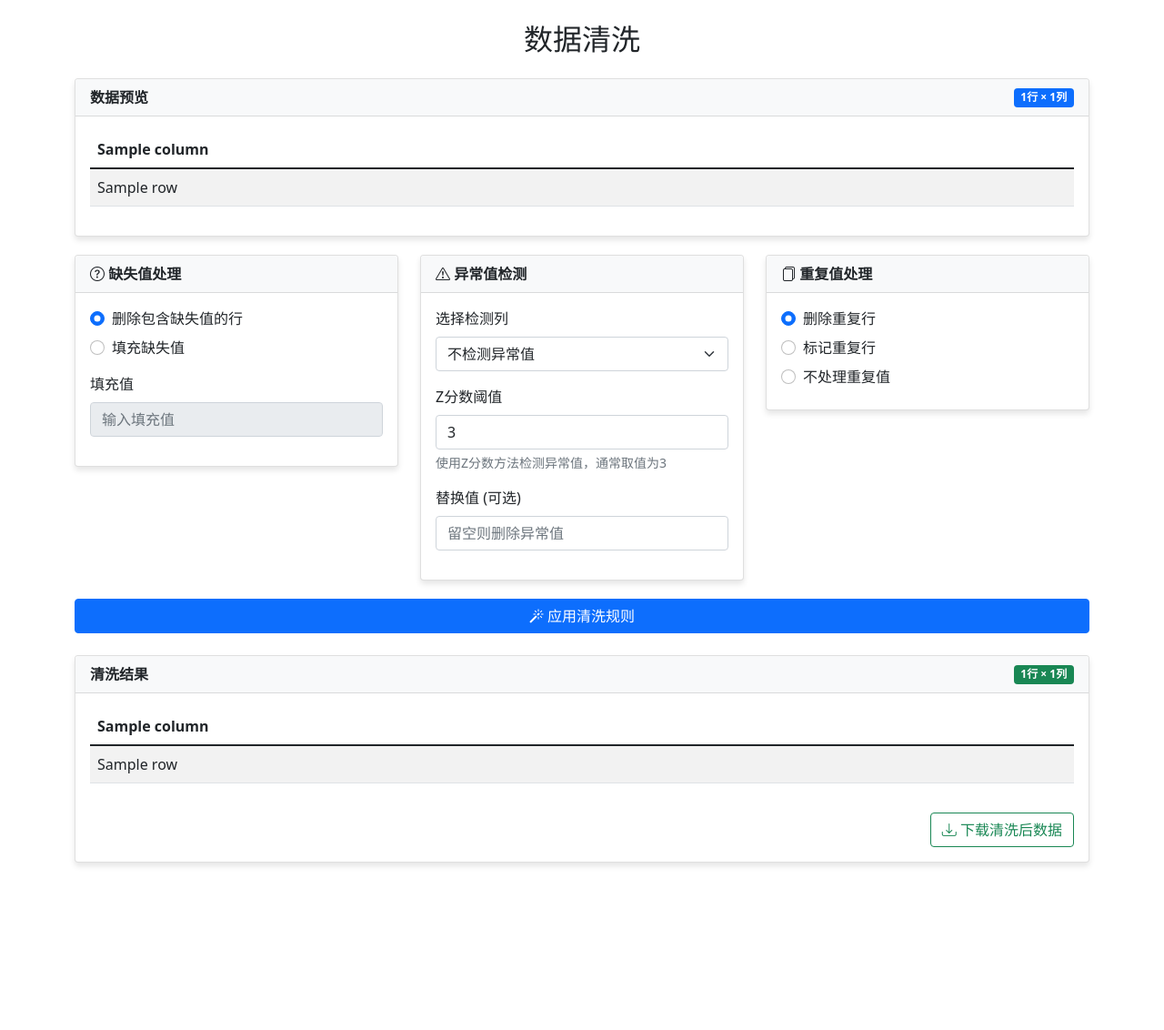
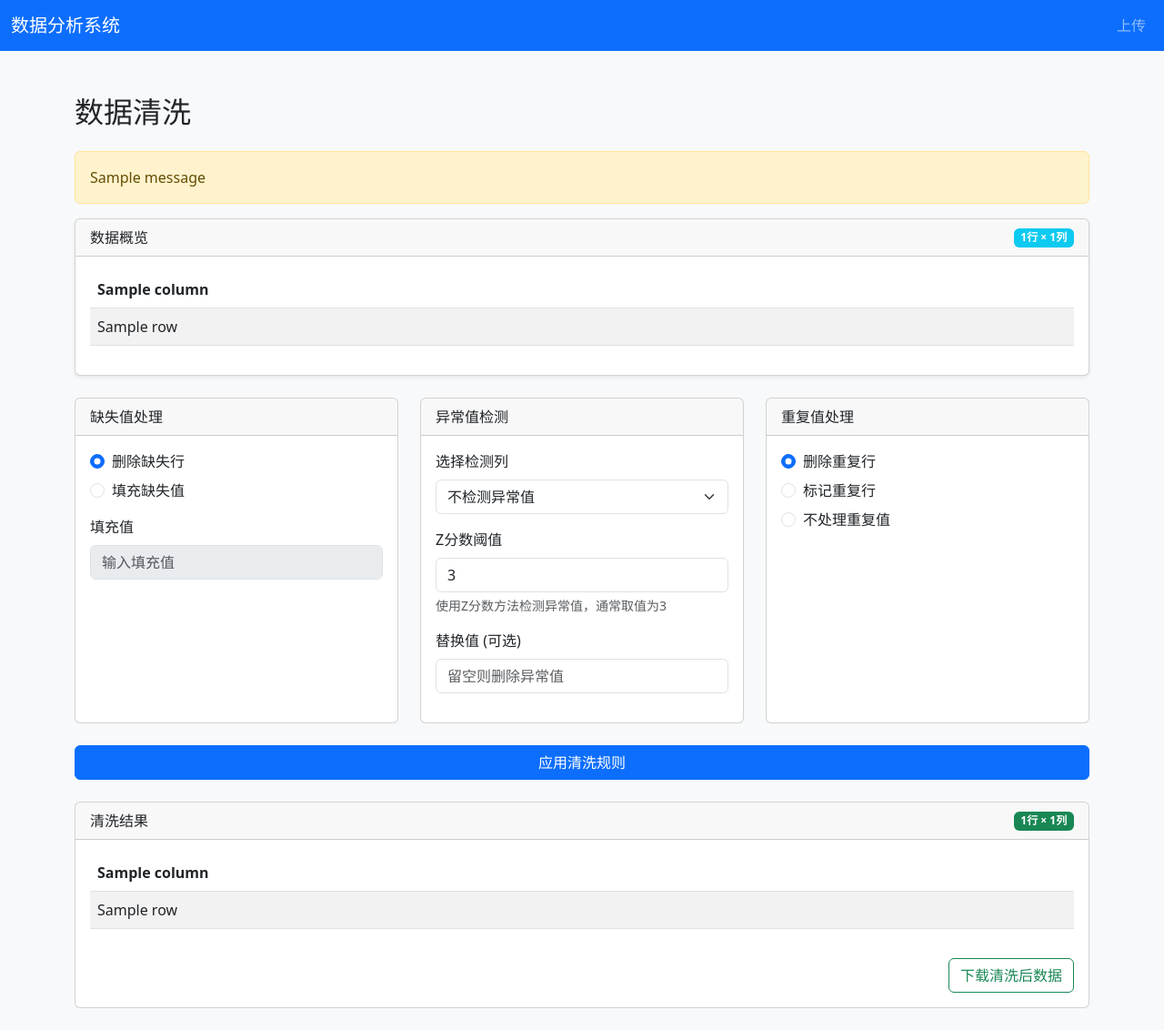
Before and after one commit to Fuze1111/python_course_exp_interactive_data_analysis_system, a Flask app: template templates/clean.html in a window 1280 px wide. Shown: the whole page at 91% size. Before the commit the page ends 952 px from the top, so only its background shows below. Run offline with Flask 3, Linux system fonts and the light colour scheme; the template is opened without the code that fills it: most values are stand-ins (such as "Sample title", 1, 10 or a date in 2020); one stand-in notice (Sample message) is shown.

Commit message:
:bug: 修复跳转错误again

```diff
--- a/static/css/style.css
+++ b/static/css/style.css
@@ -13,3 +13,14 @@
   font-style: italic;
   color: #6c757d;
 }
+
+/* 数据清洗页面样式 */
+.table-container {
+    overflow-x: auto;
+    max-height: 300px;
+    overflow-y: auto;
+}
+
+.card {
+    height: 100%;
+}
--- a/static/js/script.js
+++ b/static/js/script.js
@@ -38,3 +38,24 @@ document.addEventListener('DOMContentLoaded', () => {
     }
   }
 });
+
+// 数据清洗页面功能
+document.addEventListener('DOMContentLoaded', function() {
+    // 控制填充值输入框的启用/禁用状态
+    const dropMissingElem = document.getElementById('drop_missing');
+    const fillMissingElem = document.getElementById('fill_missing');
+    const fillValueElem = document.getElementById('fill_value');
+
+    if (dropMissingElem && fillMissingElem && fillValueElem) {
+        dropMissingElem.addEventListener('change', function() {
+            fillValueElem.disabled = true;
+        });
+
+        fillMissingElem.addEventListener('change', function() {
+            fillValueElem.disabled = false;
+        });
+
+        // 页面加载时初始化
+        fillValueElem.disabled = !fillMissingElem.checked;
+    }
+});
--- a/templates/clean.html
+++ b/templates/clean.html
@@ -1,37 +1,26 @@
 <!-- 清洗：缺失值/异常值选项 -->
 <!DOCTYPE html>
-<html lang="zh-CN">
-<head>
-    <meta charset="UTF-8">
-    <meta name="viewport" content="width=device-width, initial-scale=1.0">
-    <title>数据清洗</title>
-    <link rel="stylesheet" href="https://cdn.jsdelivr.net/npm/bootstrap@5.1.3/dist/css/bootstrap.min.css">
-    <link rel="stylesheet" href="https://cdn.jsdelivr.net/npm/bootstrap-icons@1.8.1/font/bootstrap-icons.css">
-    <style>
-        .card {
-            margin-bottom: 20px;
-            box-shadow: 0 4px 6px rgba(0, 0, 0, 0.1);
-        }
-        .card-header {
-            background-color: #f8f9fa;
-            font-weight: bold;
-        }
-        .table-container {
-            overflow-x: auto;
-            max-height: 400px;
-            overflow-y: auto;
-        }
-    </style>
-</head>
-<body>
-    <div class="container mt-4">
-        <h2 class="mb-4 text-center">数据清洗</h2>
+<!-- 数据清洗页面 -->
+{% extends "base.html" %}
+{% block title %}数据清洗 – 数据分析系统{% endblock %}
 
-        <!-- 数据预览卡片 -->
-        <div class="card">
+{% block content %}
+<div class="container py-4">
+    <h2 class="mb-4">数据清洗</h2>
+
+    {% with messages = get_flashed_messages() %}
+        {% if messages %}
+            <div class="alert alert-warning">
+                {% for msg in messages %}<div>{{ msg }}</div>{% endfor %}
+            </div>
+        {% endif %}
+    {% endwith %}
+
+    <!-- 数据信息卡片 -->
+    <div class="card mb-4 shadow-sm">
         <div class="card-header d-flex justify-content-between align-items-center">
-                <span>数据预览</span>
-                <span class="badge bg-primary">{{ data_count }}行 × {{ column_count }}列</span>
+            <span>数据概览</span>
+            <span class="badge bg-info">{{ data_count }}行 × {{ column_count }}列</span>
         </div>
         <div class="card-body">
             <div class="table-container">
@@ -58,19 +47,19 @@
     </div>
 
     <!-- 清洗选项表单 -->
-        <form method="post" action="/clean">
-            <div class="row">
+    <form method="post" action="{{ url_for('clean') }}">
+        <div class="row gx-4 gy-4 mb-4">
             <!-- 缺失值处理 -->
             <div class="col-md-4">
                 <div class="card">
                     <div class="card-header">
-                            <i class="bi bi-question-circle"></i> 缺失值处理
+                        <i class="bi bi-dash-circle"></i> 缺失值处理
                     </div>
                     <div class="card-body">
                         <div class="form-check mb-2">
                             <input class="form-check-input" type="radio" name="missing_method" value="drop" id="drop_missing" checked>
                             <label class="form-check-label" for="drop_missing">
-                                    删除包含缺失值的行
+                                删除缺失行
                             </label>
                         </div>
                         <div class="form-check mb-2">
@@ -191,23 +180,4 @@
     </div>
     {% endif %}
 </div>
-
-    <script src="https://cdn.jsdelivr.net/npm/bootstrap@5.1.3/dist/js/bootstrap.bundle.min.js"></script>
-    <script>
-        // 控制填充值输入框的启用/禁用状态
-        document.getElementById('drop_missing').addEventListener('change', function() {
-            document.getElementById('fill_value').disabled = true;
-        });
-
-        document.getElementById('fill_missing').addEventListener('change', function() {
-            document.getElementById('fill_value').disabled = false;
-        });
-
-        // 页面加载时初始化
-        window.onload = function() {
-            document.getElementById('fill_value').disabled =
-                !document.getElementById('fill_missing').checked;
-        };
-    </script>
-</body>
-</html>
+{% endblock %}
```
Lines whose indentation alone changed are shown as unchanged.
